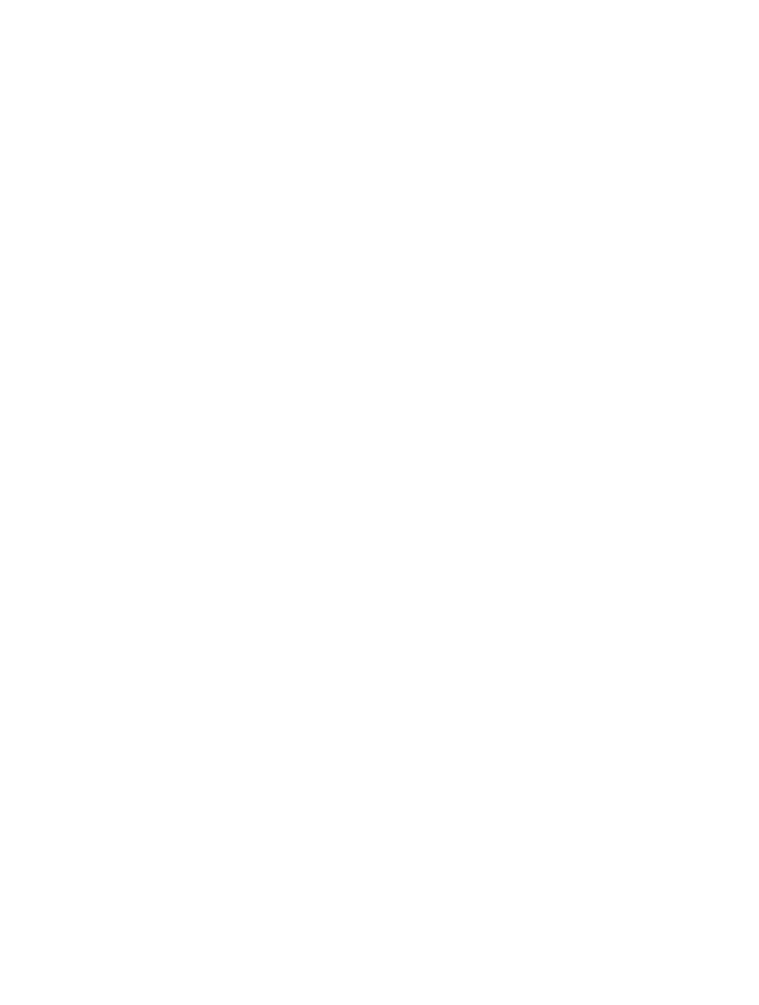
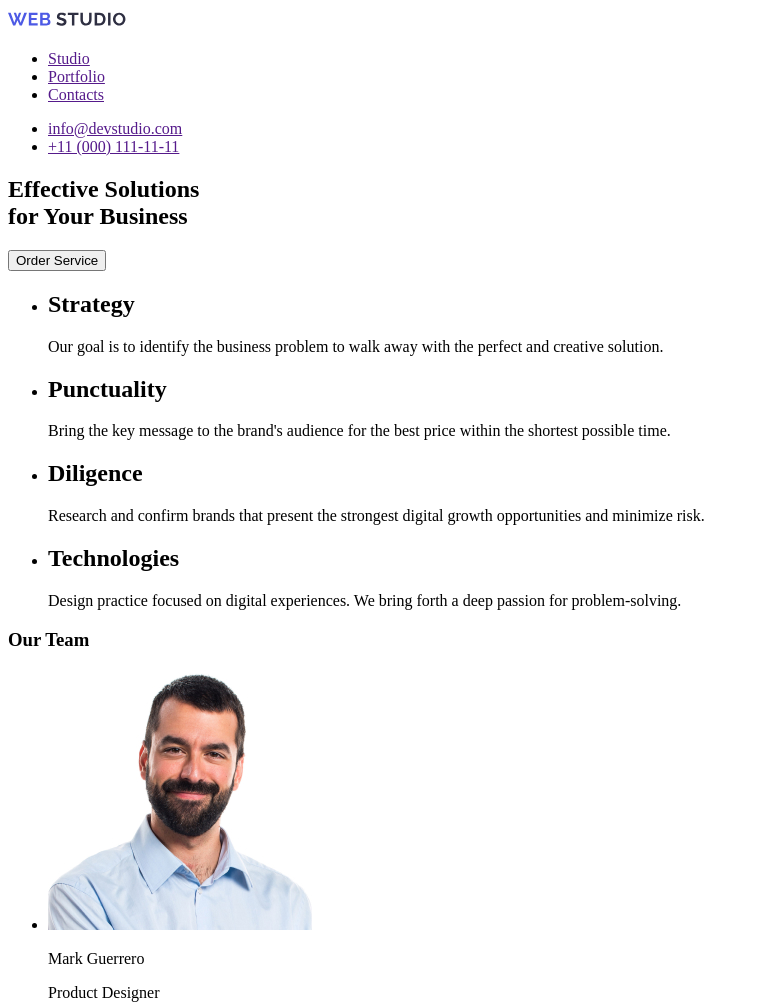
Before and after one commit to JuShapiro/goit-markup-hw-01, a plain HTML site: page index.html in a window 1280 px wide. Shown: the top 1005 px of the page, without its empty margins (0-759 px from the left). Before the commit the page ends 800 px from the top, so only its background shows below. Drawn offline with Linux system fonts and the light colour scheme.

Commit message:
create 1

```diff
--- a/index.html
+++ b/index.html
@@ -7,15 +7,106 @@
 </head>
 <body>
 
-<header></header>
+<header>
+  <nav>
+    <img src="images/Web.svg">
+    <img src="images/Studio.svg">
+
+
+    <ul>
+        <li><a href="">Studio</a></li>
+        <li><a href="">Portfolio</a></li>
+        <li><a href="">Contacts</a></li>
+    </ul>
+
+    <ul>
+        <li><a href="">info@devstudio.com</a></li>
+        <li><a href="">+11 (000) 111-11-11</a></li>
+    </ul>
+  </nav>
+</header>
 
 <main>
+    <section>
+        <h1>Effective Solutions<br>for Your Business</h1>
 
-    <section></section>
+        <button type="button">Order Service</button>
+    </section>
+
+    <section>
+        <ul>
+
+            <li>
+              <h2>Strategy</h2>
+                <p>Our goal is to identify the business
+                 problem to walk away with the perfect and creative solution.
+                </p>
+            </li>
+
+            <li>
+                <h2>Punctuality</h2>
+                <p>Bring the key message to the brand's audience for the best price
+                    within the shortest possible time.
+                </p>
+            </li>
+            <li>
+                <h2>Diligence</h2>
+                <p>Research and confirm brands that present the strongest digital growth
+                    opportunities and minimize risk.
+                </p>
+            </li>
+            <li>
+                <h2>Technologies</h2>
+                <p>Design practice focused on digital experiences. We bring forth a deep
+                    passion for problem-solving.
+                </p>
+            </li>
+        </ul>
+
+    </section>
+
+
+    <section>
+
+        <h3>Our Team</h3>
+
+        <ul>
+            <li>
+                <img src="images/img 1.jpg" alt="Mark Guerrero">
+                <p>Mark Guerrero</p>
+                <p>Product Designer</p>
+            </li>
+
+            <li>
+                <img src="images/img 2.jpg" alt="Tom Ford">
+                <p>Tom Ford</p>
+                <p>Frontend Developer</p>
+            </li>
+
+            <li>
+                <img src="images/img 3.jpg" alt="Camila Garcia">
+                <p>Camila Garcia</p>
+                <p>Marketing</p>
+            </li>
+
+            <li>
+                <img src="images/img 4.jpg" alt="Daniel Wilson">
+                <p>Daniel Wilson</p>
+                <p>UI Designer</p>
+            </li>
+        </ul>
+
+    </section>
 
 </main>
 
-<footer></footer>
+<footer>
+    <img src="images/Web.svg">
+    <img src="images/Studio.svg">
+    <p>
+    Increase the flow of customers and sales for your business with digital marketing & growth solutions.
+    </p>
+</footer>
 
 </body>
 </html>
```
Also changed, not shown: images/Studio.png (added), images/Studio.svg (added), images/Web.png (added), images/Web.svg (added).
